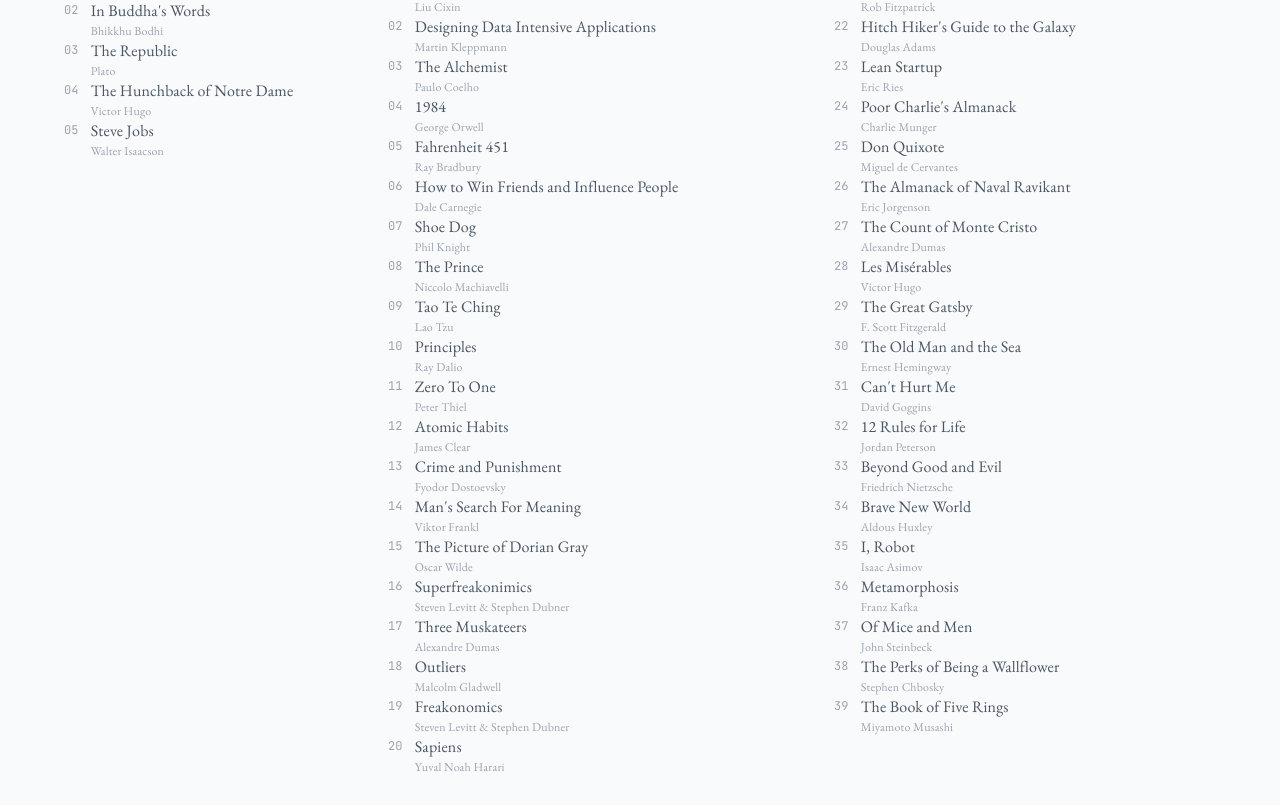
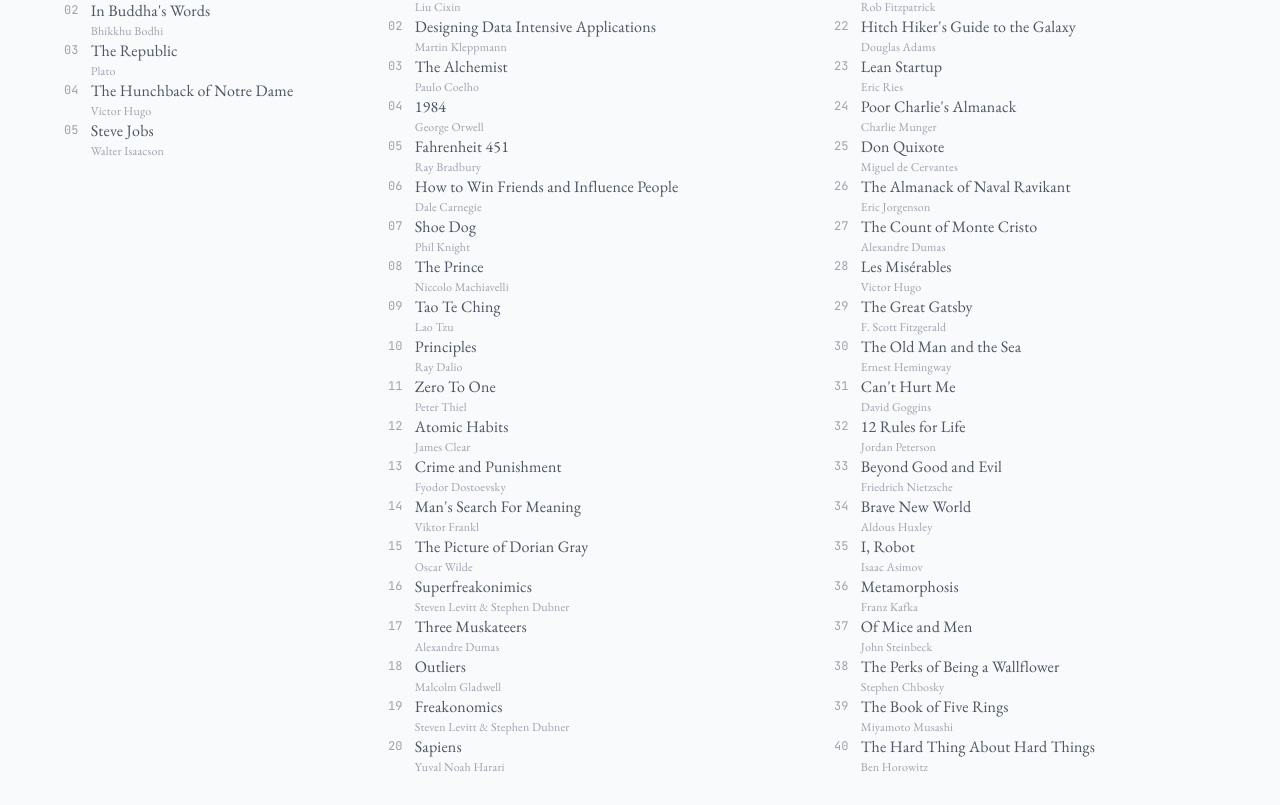
Before and after one commit to DavidBShan/WebsiteV2, a Next.js app: page /reading in a window 1280 px wide. Shown: the part 243-1048 px from the top of the page. Built offline with nearby package versions, Linux system fonts and the light colour scheme.

Commit message:
add The Hard Thing About Hard Things to finished list
Co-Authored-By: Claude Opus 4.6 <noreply@anthropic.com>

```diff
--- a/app/reading/page.tsx
+++ b/app/reading/page.tsx
@@ -51,6 +51,7 @@ const finished = [
   { title: "Of Mice and Men", author: "John Steinbeck" },
   { title: "The Perks of Being a Wallflower", author: "Stephen Chbosky" },
   { title: "The Book of Five Rings", author: "Miyamoto Musashi" },
+  { title: "The Hard Thing About Hard Things", author: "Ben Horowitz" },
 ];
 
 export default function Reading() {
```
